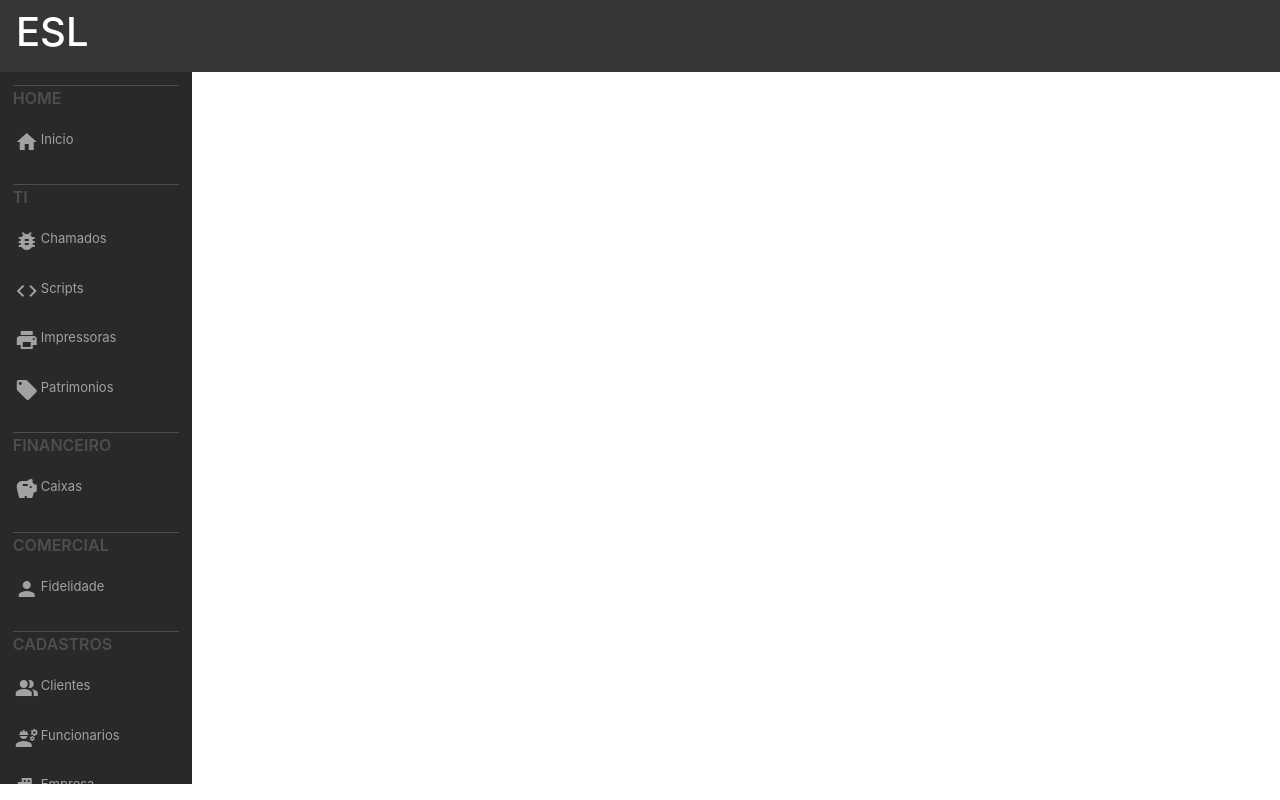
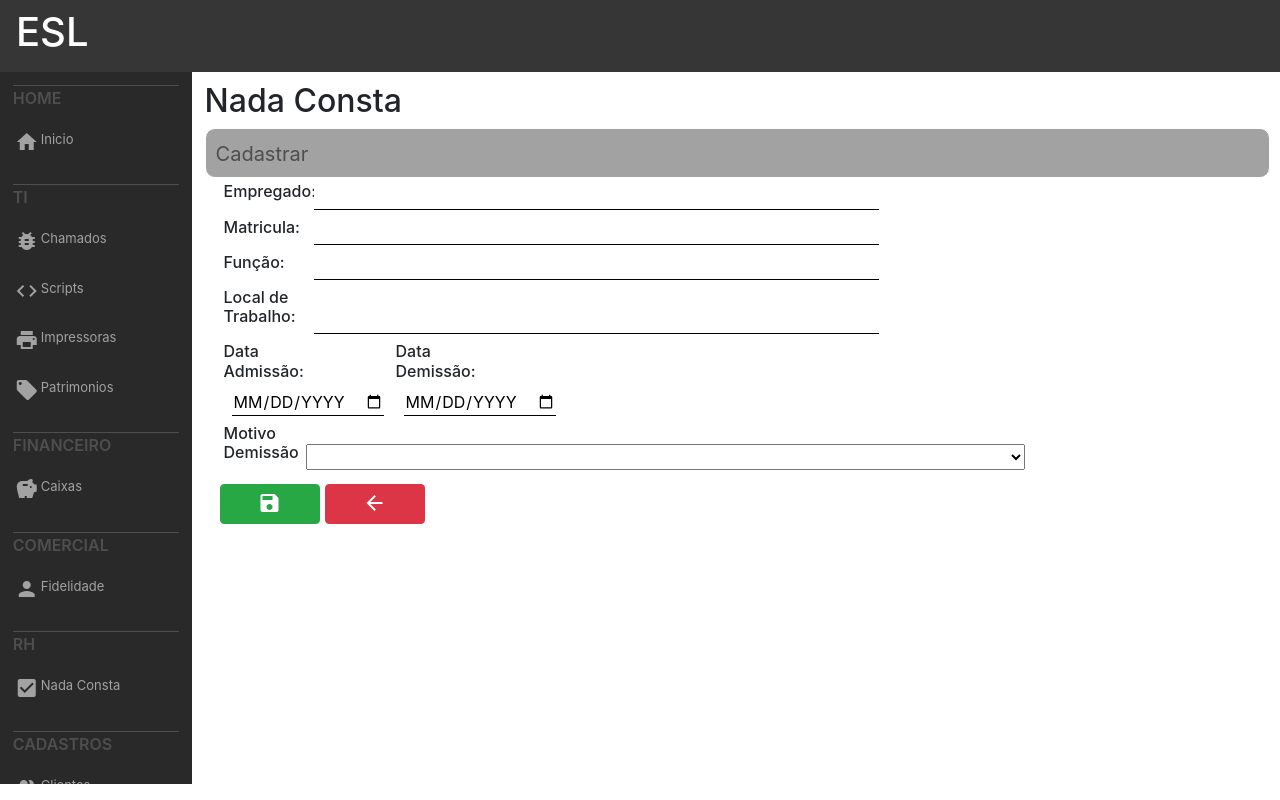
Before and after one commit to PedroHenrique-ueg/MeuGerenciador-app, an Angular app: page /cadastrarnd in a window 1280 px wide. Before the commit this address led to /. Built offline with nearby package versions, Linux system fonts and the light colour scheme.

Commit message:
NADA CONSTA

```diff
--- a/src/app/app.component.html
+++ b/src/app/app.component.html
@@ -50,6 +50,15 @@
 
     <div class="item-menu">
       <div class="sidebar-content">
+        <p>RH</p>
+      </div>
+      <div class="sidebar-content-option">
+        <a class="link-small" routerLink="nadaconsta"><i class="large material-icons">check_box</i> </a><a class="link-full" routerLink="nadaconsta">Nada Consta</a>
+      </div>
+    </div>
+
+    <div class="item-menu">
+      <div class="sidebar-content">
         <p>CADASTROS</p>
       </div>
       <div class="sidebar-content-option">
--- a/src/app/app.module.ts
+++ b/src/app/app.module.ts
@@ -21,6 +21,8 @@ import { EncerraTicketComponent } from './componentes/ticket/encerra-ticket/ence
 import { ListTicketComponent } from './componentes/ticket/list-ticket/list-ticket.component';
 import { DetalhesScriptComponent } from './Script/detalhes-script/detalhes-script.component';
 import { EditarScriptComponent } from './Script/editar-script/editar-script.component';
+import { ListNadaConstaComponent } from './componentes/nadaConsta/list-nada-consta/list-nada-consta.component';
+import { CadastrarNadaconstaComponent } from './componentes/nadaConsta/cadastrar-nadaconsta/cadastrar-nadaconsta.component';
 
 
 @NgModule({
@@ -39,7 +41,9 @@ import { EditarScriptComponent } from './Script/editar-script/editar-script.comp
     EncerraTicketComponent,
     ListTicketComponent,
     DetalhesScriptComponent,
-    EditarScriptComponent
+    EditarScriptComponent,
+    ListNadaConstaComponent,
+    CadastrarNadaconstaComponent
   ],
   imports: [
     BrowserModule,
--- /dev/null
+++ b/src/app/componentes/nadaConsta/cadastrar-nadaconsta/cadastrar-nadaconsta.component.css
@@ -0,0 +1,52 @@
+.label{
+    display: flex;
+    flex-direction:row;
+    padding: 4px;
+
+}
+
+.label-data{
+    display: flex;
+    flex-direction:row;
+    padding: 4px;
+}
+
+.label-data-info{
+    margin-left: 20px;
+}
+
+.data-input{
+    width: 100%;
+}
+
+h6{
+    width: 8%;
+    align-items: center;
+}
+
+input, input[type='text']:focus{
+    margin-left: 8px;
+    width: 55%;
+    border-top: none;
+    border-left: none;
+    border-right: none;
+    border-bottom: 1px solid;
+    box-shadow: 0 0 0 0;
+    outline: 0;
+    text-transform: uppercase;
+}
+
+select{
+    margin-top: 20px;
+    width: 70%;
+}
+
+.row-buttons{
+    display: inline-block;
+    margin-top: 10px;
+}
+
+.row-buttons Button{
+    width: 100px;
+    height: 40px;
+}
--- /dev/null
+++ b/src/app/componentes/nadaConsta/cadastrar-nadaconsta/cadastrar-nadaconsta.component.html
@@ -0,0 +1,50 @@
+<H2>Nada Consta</H2>
+<div class="container-title"> Cadastrar </div>
+
+<div class= "container">
+
+    <div >
+        <div class="label">
+            <h6 id="teste">Empregado: </h6>
+            <input type="text">
+        </div>
+        <div class="label">
+            <h6>Matricula: </h6>
+            <input type="text">
+        </div>
+
+    </div>
+    <div class="label">
+        <h6>Função: </h6>
+        <input type="text">
+    </div>
+
+    <div class="label">
+        <h6>Local de Trabalho: </h6>
+        <input type="text">
+    </div>
+    <div class="label-data">
+        <div >
+            <h6>Data Admissão: </h6>
+            <input class="data-input" type="date">
+        </div>
+        <div class="label-data-info">
+            <h6>Data Demissão: </h6>
+            <input class="data-input" type="date">
+        </div>
+    </div>
+    <div class="label">
+        <h6>Motivo Demissão</h6>
+        <select name="MotivoDem" id="motDem">
+            <option value="Sem Justa Causa"></option>
+        </select>
+    </div>
+    <tr></tr>
+
+
+    <div class="row-buttons">
+        <Button type="button" class="btn btn-success"><i class="small material-icons">save</i></Button>
+        <Button routerLink="/nadaconsta" style="margin-left: 5px;" type="button" class="btn btn-danger"><i class="small material-icons">arrow_back</i></Button>
+     </div>
+
+</div>
--- /dev/null
+++ b/src/app/componentes/nadaConsta/cadastrar-nadaconsta/cadastrar-nadaconsta.component.ts
@@ -0,0 +1,15 @@
+import { Component, OnInit } from '@angular/core';
+
+@Component({
+  selector: 'app-cadastrar-nadaconsta',
+  templateUrl: './cadastrar-nadaconsta.component.html',
+  styleUrls: ['./cadastrar-nadaconsta.component.css']
+})
+export class CadastrarNadaconstaComponent implements OnInit {
+
+  constructor() { }
+
+  ngOnInit(): void {
+  }
+
+}
--- /dev/null
+++ b/src/app/componentes/nadaConsta/list-nada-consta/list-nada-consta.component.css
@@ -0,0 +1,55 @@
+.tabela{
+    width: 100%;
+    margin: auto;
+    padding: 10px;
+
+  }
+  table{
+      width: 100%;
+  }
+
+  thead{
+      border-bottom: solid 1px #c7c6c6;
+      font-size: 20px;
+  }
+
+  #titulo{
+      width: 40%;
+
+  }
+
+  #previa{
+      width: 60%;
+  }
+
+
+  tr{
+      border-bottom: solid 1px #dbd8d8;
+      height: 60px;
+  }
+
+  td{
+    max-width: 100px;
+    overflow: hidden;
+    text-overflow: ellipsis;
+    white-space: nowrap;
+
+  }
+
+
+
+
+
+  @media screen and (max-width:425px) {
+      table tr td:nth-child(2) {
+          display: none;
+      }
+
+      #previa{
+          display: none;
+      }
+
+      #titulo{
+          width: 100%;
+      }
+  }
--- /dev/null
+++ b/src/app/componentes/nadaConsta/list-nada-consta/list-nada-consta.component.html
@@ -0,0 +1,41 @@
+<H2>Nada Consta</H2>
+<div class="container-title"> Listar </div>
+
+
+<div class="tabela">
+    <button routerLink="/cadastrarnd" type="button" class="btn btn-primary">Adicionar</button>
+    <table>
+        <thead>
+            <tr>
+                <th id="titulo">Funcionario</th>
+                <th id="previa">Situação</th>
+                <th id="action"></th>
+            </tr>
+        </thead>
+        <tbody>
+            <tr>
+                <td>Joao Arthur</td>
+                <td>Pendente
+                </td>
+                <td><Button  routerLink="/detalhes-script/1" style="margin-left: 3px;" type="button" class="btn-small btn-success"><i class="small material-icons">visibility</i></Button></td>
+                <td><Button routerLink="/editar-script/1" style="margin-left: 3px;" type="button" class="btn-small  btn-primary"><i class="small material-icons">edit</i></Button></td>
+                <td><Button style="margin-left: 3px;" type="button" class="btn-small  btn-danger"><i class="small material-icons">delete</i></Button></td>
+            </tr>
+            <tr>
+                <td>Guilherme Boulos</td>
+                <td>Encerrado</td>
+                <td><Button style="margin-left: 3px;" type="button" class="btn-small  btn-success"><i class="small material-icons">visibility</i></Button></td>
+                <td><Button style="margin-left: 3px;" type="button" class="btn-small  btn-primary"><i class="small material-icons">edit</i></Button></td>
+                <td><Button style="margin-left: 3px;" type="button" class="btn-small  btn-danger"><i class="small material-icons">delete</i></Button></td>
+
+            </tr>
+            <tr>
+                <td>Gregorio Matias da Silva Bento</td>
+                <td class="descript">Encerrado</td>
+                <td><Button style="margin-left: 3px;" type="button" class="btn-small  btn-success"><i class="small material-icons">visibility</i></Button></td>
+                <td><Button style="margin-left: 3px;" type="button" class="btn-small  btn-primary"><i class="small material-icons">edit</i></Button></td>
+                <td><Button style="margin-left: 3px;" type="button" class="btn-small  btn-danger"><i class="small material-icons">delete</i></Button></td>
+            </tr>
+        </tbody>
+    </table>
+</div>
--- /dev/null
+++ b/src/app/componentes/nadaConsta/list-nada-consta/list-nada-consta.component.ts
@@ -0,0 +1,15 @@
+import { Component, OnInit } from '@angular/core';
+
+@Component({
+  selector: 'app-list-nada-consta',
+  templateUrl: './list-nada-consta.component.html',
+  styleUrls: ['./list-nada-consta.component.css']
+})
+export class ListNadaConstaComponent implements OnInit {
+
+  constructor() { }
+
+  ngOnInit(): void {
+  }
+
+}
```
Also changed, not shown: src/app/app-routing.module.ts (+6 -1 lines).
